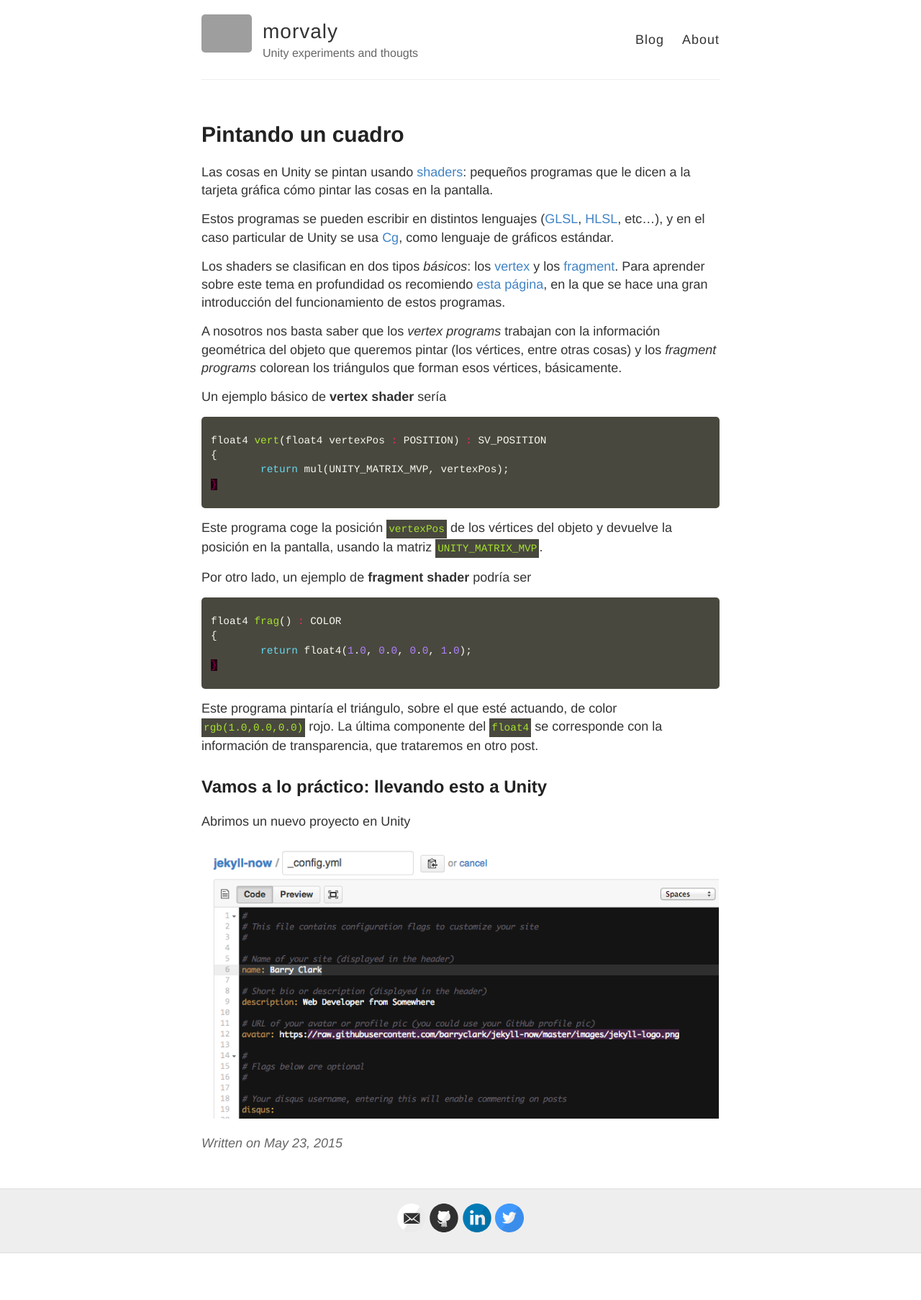
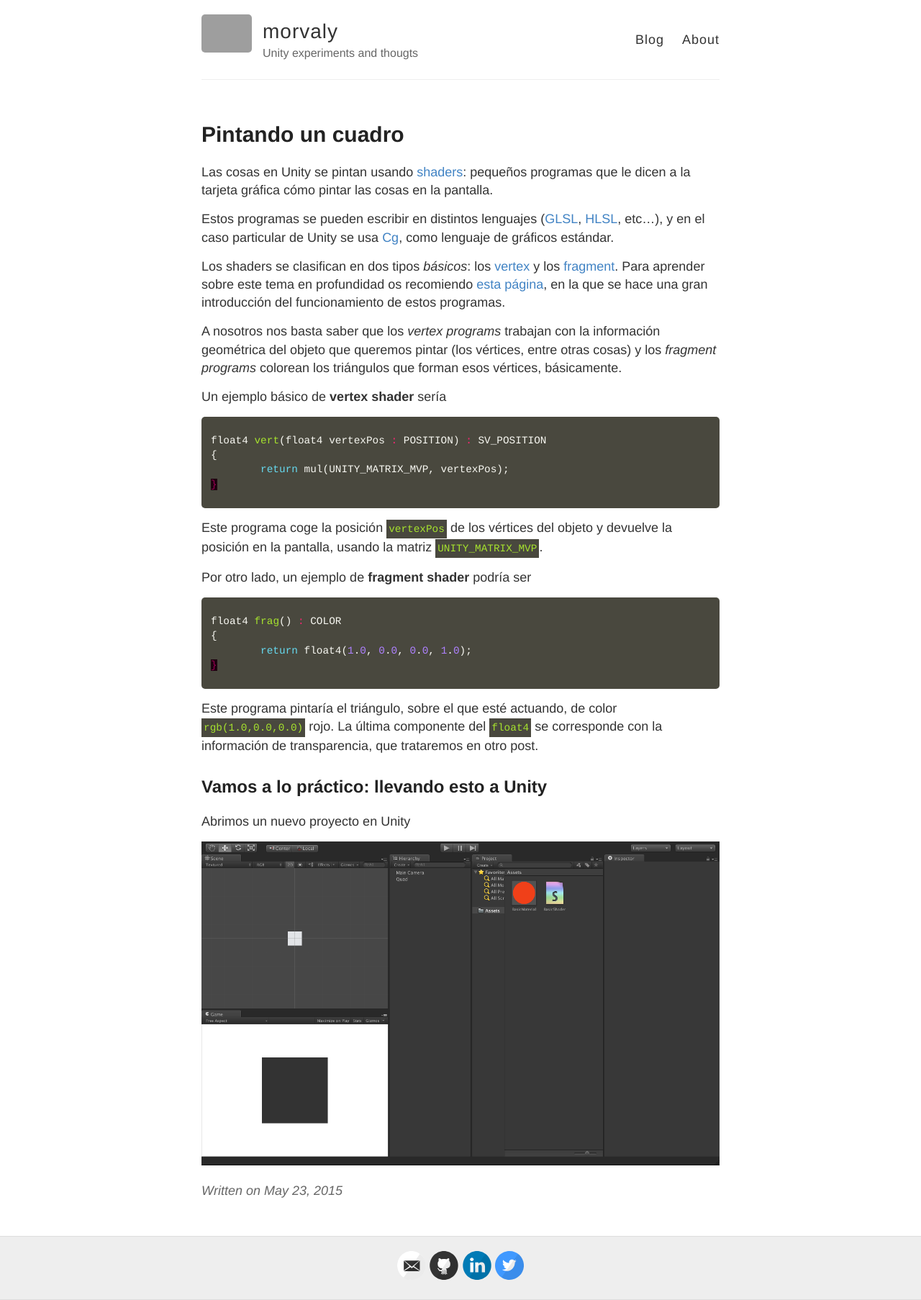
Before and after one commit to josemorval/UnityArchive, a Jekyll site: the page built from _posts/2015-05-23-pintandocuadro.md, in a window 1280 px wide. Shown: the whole page at 72% size. Built offline with Jekyll 4.4.1, drawn with Linux system fonts in a browser that asks for light colours; Markdown is read by kramdown in place of the engine named in the settings; before the commit the page ends 1741 px from its top, so only the background shows below that; grey boxes are pictures that could not be loaded.

Commit message:
Updated 2015-05-23-pintandocuadro.md

```diff
--- a/_posts/2015-05-23-pintandocuadro.md
+++ b/_posts/2015-05-23-pintandocuadro.md
@@ -3,6 +3,7 @@
 title: Pintando un cuadro
 published: true
 ---
+
 
 
 
@@ -39,4 +40,4 @@
 
 Abrimos un nuevo proyecto en Unity
 
-![_config.yml]({{ site.baseurl }}/images/config.png)
+![_config.yml]({{ site.baseurl }}/images/basic01.png)
```
